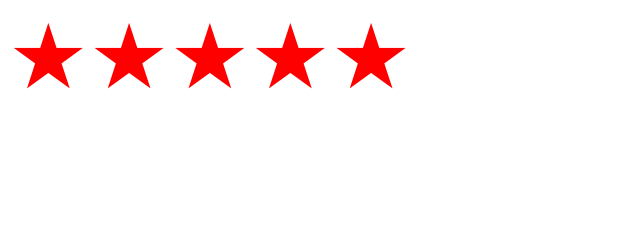
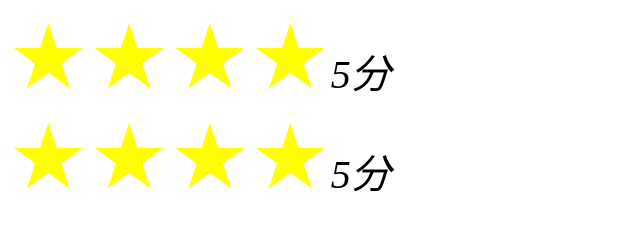
Before and after one commit to TianYouH/XingXingStringBan, a plain HTML site: page html.html in a window 1280 px wide. Shown: the whole page, without its empty margins (0-640 px from the left). Drawn offline with Linux system fonts and the light colour scheme; files that its build step writes are made by us from their sources.

Commit message:
成功转型为对象

```diff
--- a/html.html
+++ b/html.html
@@ -8,11 +8,16 @@
 </head>
 <body>
 
-    <div id="fwtd">
+    <div id="fwtd" class="ping">
+
+    </div>
+    <br>
+    <div id="fw" class="ping">
 
     </div>
 
     <script src="js/jquery-min.js"></script>
+    <script src="js/jQuery.jlStars.js"></script>
     <script src="js/index.js"></script>
 </body>
 </html>
--- a/js/index.js
+++ b/js/index.js
@@ -1,41 +1,5 @@
-function stars() {
-    // 父层样式编写
-    $("#fwtd").css({
-        display: "inline-block",
-        // background:"red",
-        height: 100
-    });
-
-    // 添加星星
-    for (var i = 0; i < 5; i++) {
-        var span = document.createElement("span");
-        span.innerText = "★";
-        span.style.cssText = "line-height:100px;font-size:90px;color:red;cursor:pointer";
-        span.setAttribute("data-index", i + 1);
-        $("#fwtd").append(span);
-    }
-    var i = document.createElement("i");
-    i.style.cssText = "height:100px;line-height:100px;font-size:40px"
-    $("#fwtd").append(i);
-    var input = document.createElement("input");
-    input.setAttribute("type", "hidden");
-    input.setAttribute("name", "fwtd");
-    $("#fwtd").append(input);
-    $("#fwtd").find("span").click(function () {
-        console.log("哈哈，被点击啦");
-        $("#fwtd").find("span").each(function (i, ele) {
-
-            if (ele.dataset.index <= this.dataset.index) {
-                ele.style.color = "yellow";
-            } else {
-                ele.style.color = "red";
-            }
-            $("#fwtd i").text(this.dataset.index + "分");
-            $("#fwtd input").val(this.dataset.index);
-        }.bind(this))
-
-    })
-
-}
-
-stars();
+$(".ping").jlStars({
+    count: 4,
+    value: 5
+});
+// $("#fw").jlStars();
--- /dev/null
+++ b/js/jQuery.jlStars.js
@@ -0,0 +1,66 @@
+(function ($) {
+    function Stars(ele, options) {
+        // 父层样式编写
+        this.$ele = $(ele);
+        this.$ele.css({
+            display: "inline-block",
+            height: 100
+        });
+        this.options = $.extend({
+            count: 5,
+            value: 5
+        }, options)
+
+        // 添加星星
+        for (var i = 0; i < this.options.count; i++) {
+            var span = document.createElement("span");
+            span.innerText = "★";
+            span.style.cssText = "line-height:100px;font-size:90px;color:red;cursor:pointer";
+            span.setAttribute("data-index", i + 1);
+            this.$ele.append(span);
+        }
+
+        var i = document.createElement("i");
+        i.style.cssText = "height:100px;line-height:100px;font-size:40px"
+        this.$ele.append(i);
+
+        var input = document.createElement("input");
+        input.setAttribute("type", "hidden");
+        input.setAttribute("name", "fwtd");
+        this.$ele.append(input);
+
+        this.spans = this.$ele.find("span");
+        this.spans.click(function (even) {
+            this.click(even.target.dataset.index);
+            this.$ele.find("i").text(even.target.dataset.index + "分");
+            this.$ele.find("input").val(even.target.dataset.index);
+        }.bind(this));
+        this.one = true;
+        if (true) {
+            this.click(this.options.value);
+            this.$ele.find("i").text(this.options.value + "分");
+            this.$ele.find("input").val(this.options.value);
+            this.one = false;
+        }
+    }
+
+    Stars.prototype = {
+        click: function (index) {
+            this.spans.each(function (i, ele) {
+                if (index >= Number(ele.dataset.index)) {
+                    console.log(true);
+                    ele.style.color = "yellow";
+                } else {
+                    ele.style.color = "red";
+                }
+            })
+        }
+    }
+
+    $.fn.jlStars = function (options) {
+        this.each(function (i, el) {
+            new Stars(el, options);
+        })
+        return this;
+    };
+})(jQuery);
```
